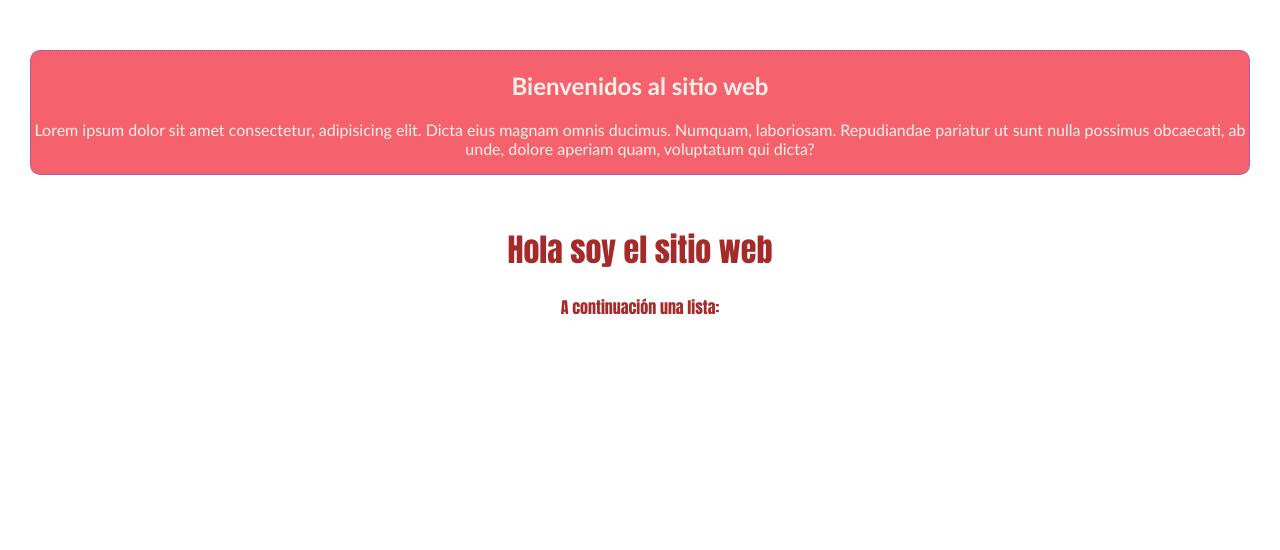
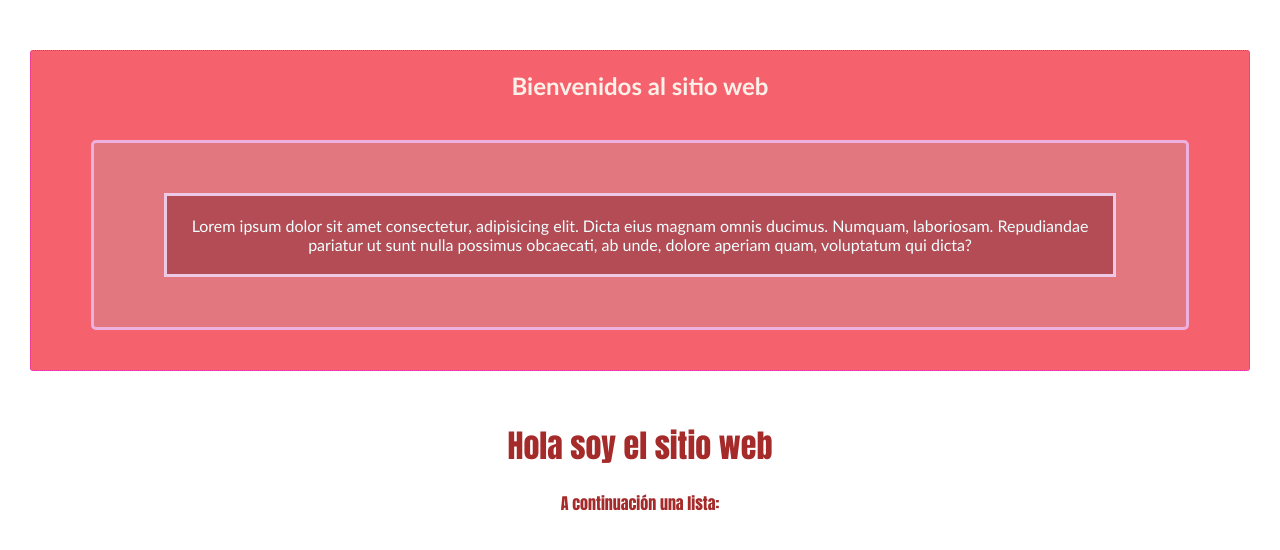
Before and after one commit to Sylarino/practica-git, a plain HTML site: page index.html in a window 1280 px wide. Drawn offline with Linux system fonts and the light colour scheme.

Commit message:
Estilos del parrafo finales de la cabecera

```diff
--- a/css/styles.css
+++ b/css/styles.css
@@ -8,8 +8,24 @@ body{
 header {
     font-family: 'Gill Sans', 'Gill Sans MT', Calibri, 'Trebuchet MS', sans-serif;
     color: rgb(252, 241, 233);
-    border: 1px dotted slateblue;
-    border-radius: 10px;
+    border: 1px dotted rgb(233, 33, 183);
+    border-radius: 3px;
     margin: 50px 30px;
     background-color: rgb(245, 98, 110);
 }
+
+header p {
+    color: azure;
+    margin: 40px 60px;
+    background-color: rgb(179, 76, 84);
+    padding: 20px 20px;
+    border: 3px solid rgb(238, 201, 229);
+}
+
+header .container-p {
+    margin: 40px 60px;
+    background-color: rgb(226, 119, 128);
+    padding: 10px 10px;
+    border-radius: 5px;
+    border: 3px solid rgb(238, 177, 223);
+}
--- a/index.html
+++ b/index.html
@@ -13,9 +13,11 @@
         <div>
             <h2>Bienvenidos al sitio web</h2>
         </div>
-        <p>
-            Lorem ipsum dolor sit amet consectetur, adipisicing elit. Dicta eius magnam omnis ducimus. Numquam, laboriosam. Repudiandae pariatur ut sunt nulla possimus obcaecati, ab unde, dolore aperiam quam, voluptatum qui dicta?
-        </p>
+        <div class="container-p">
+            <p>
+                Lorem ipsum dolor sit amet consectetur, adipisicing elit. Dicta eius magnam omnis ducimus. Numquam, laboriosam. Repudiandae pariatur ut sunt nulla possimus obcaecati, ab unde, dolore aperiam quam, voluptatum qui dicta?
+            </p>
+        </div>
     </header>
 
     <h1>Hola soy el sitio web</h1>
```
